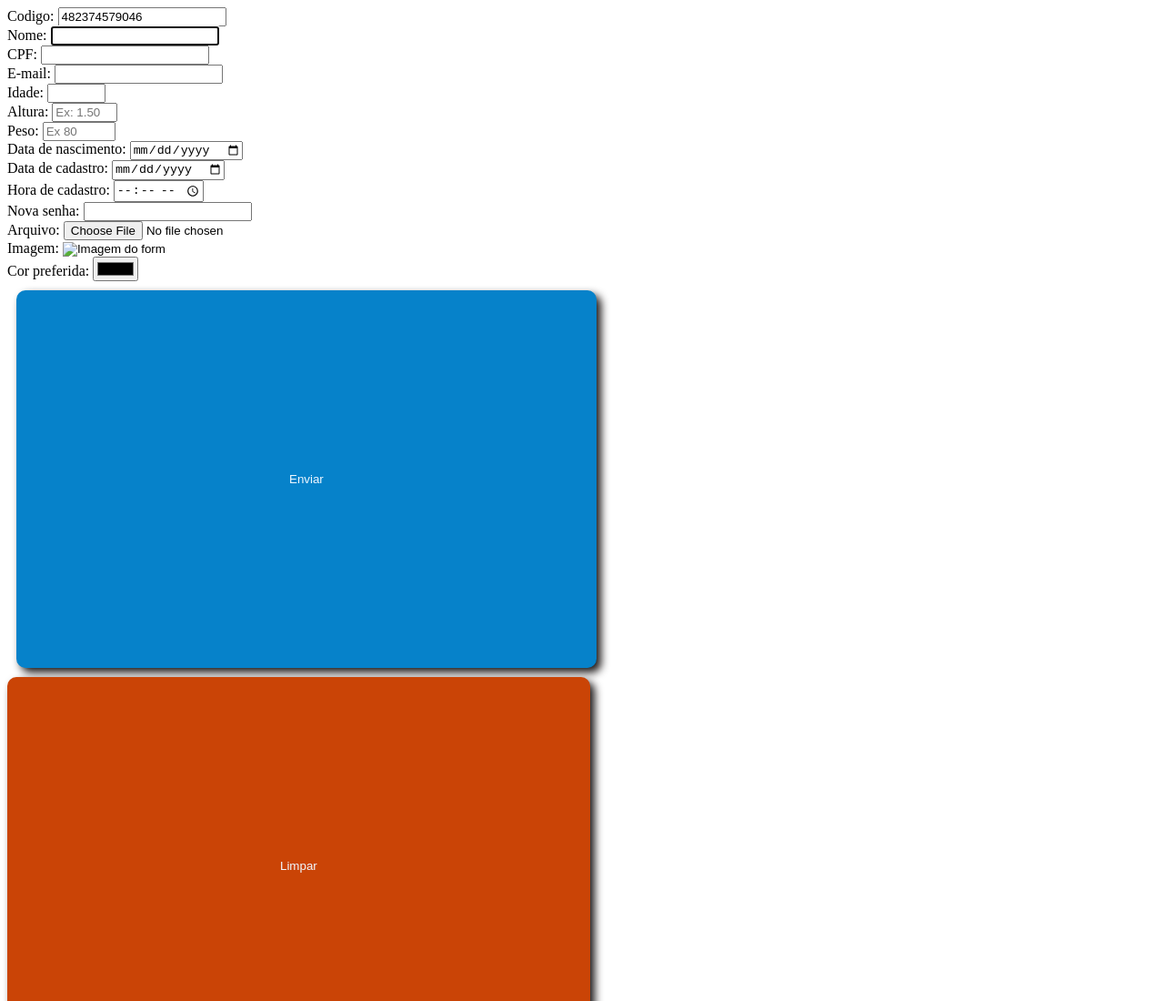
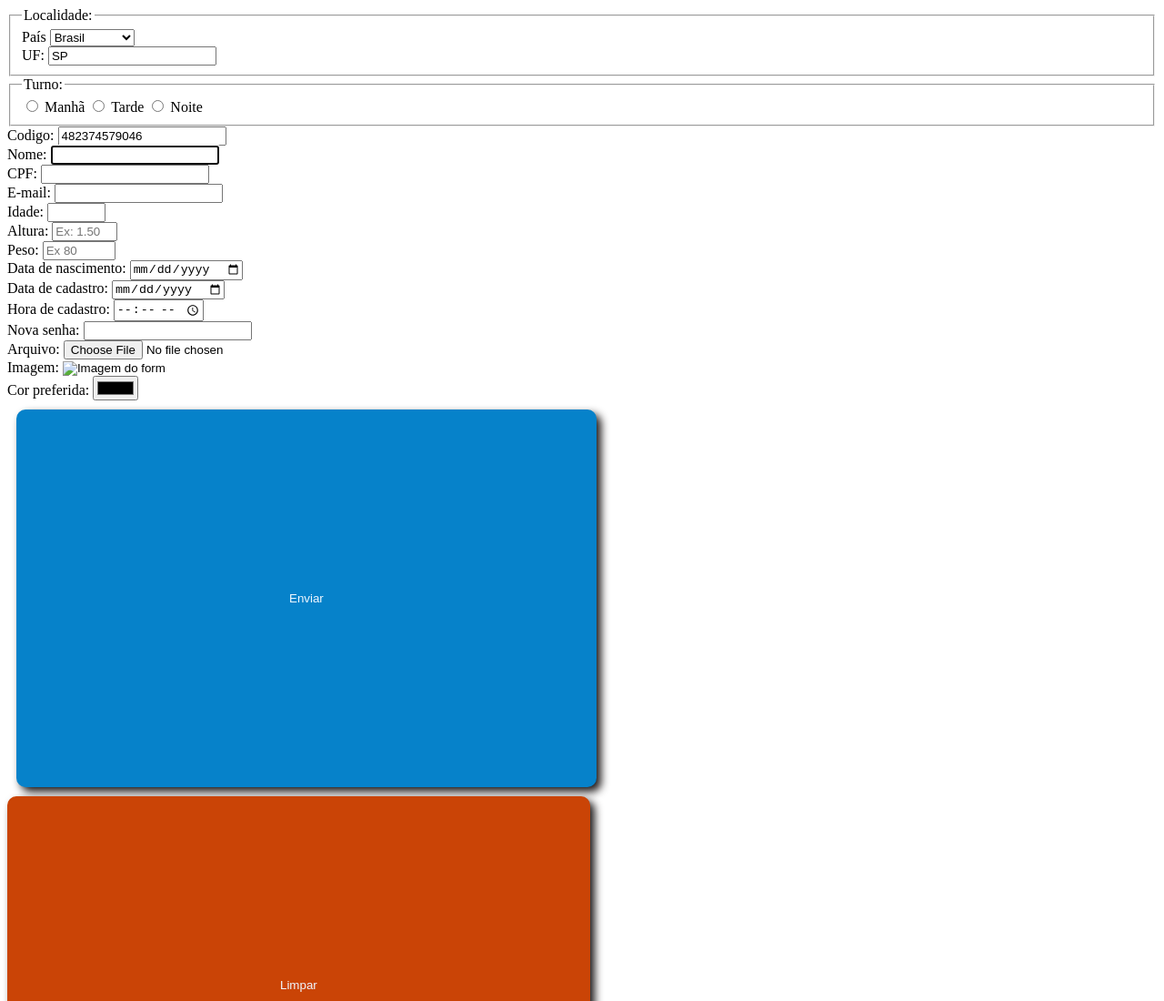
Before and after one commit to KauanZein/Formularios, a plain HTML site: page index.html in a window 1280 px wide. Shown: the top 1100 px of the page at 91% size. Drawn offline with Linux system fonts and the light colour scheme.

Commit message:
feat: praticando select

```diff
--- a/index.html
+++ b/index.html
@@ -8,6 +8,46 @@
 </head>
 <body>
     <form action="">
+        <fieldset>
+            <legend>Localidade:</legend>
+
+            <label for="pais">País</label>
+            <select id="pais">
+                <option value="0">Afeganistão</option>
+                <option value="1">Argentina</option>
+                <option value="2" selected>Brasil</option>
+                <option value="3">Canada</option>
+            </select>
+
+            <div class="controle-form">
+                <label for="selectUF">UF:</label>
+                <input list="uf" value="SP" id="selectUF">
+            </div>
+        </fieldset>
+
+        <div class="controle-form">
+
+            <fieldset>
+                <legend>Turno:</legend>
+
+                <input type="radio" name="turno" id="manhã">
+                <label for="manhã">Manhã</label>
+
+                <input type="radio" name="turno" id="tarde">
+                <label for="tarde">Tarde</label>
+
+                <input type="radio" name="turno" id="noite">
+                <label for="noite">Noite</label>
+            </fieldset>
+        </div>
+
+        <datalist id="uf">
+            <option value="AP">Amapá</option>
+            <option value="CE">Ceará</option>
+            <option value="SP">São Paulo</option>
+            <option value="TO">Tocantins</option>
+        </datalist>
+
         <div class="controle-form">
             <label for="codigo">Codigo:</label>
             <input type="text" id="codigo" value="482374579046" disable>
```
